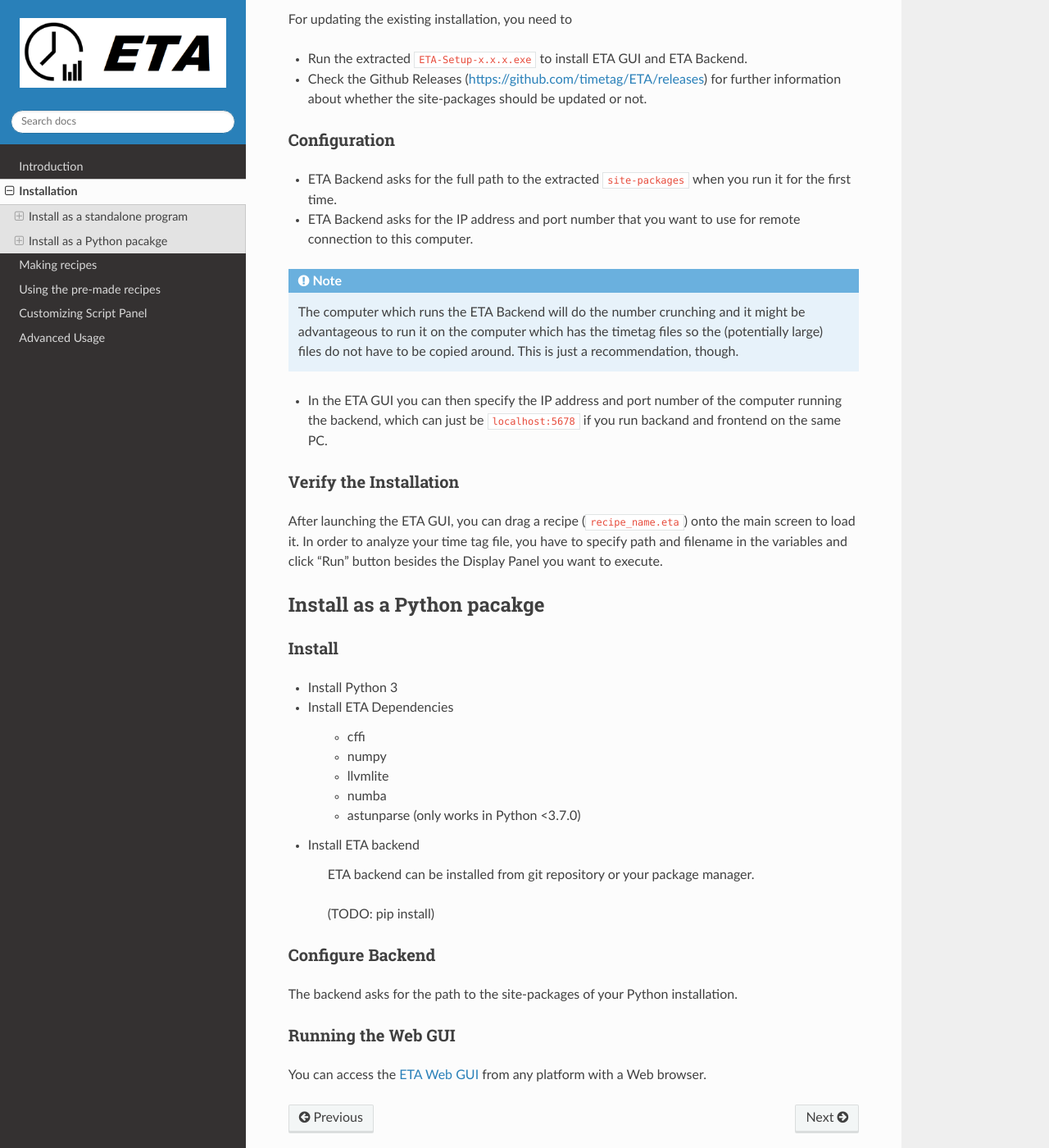
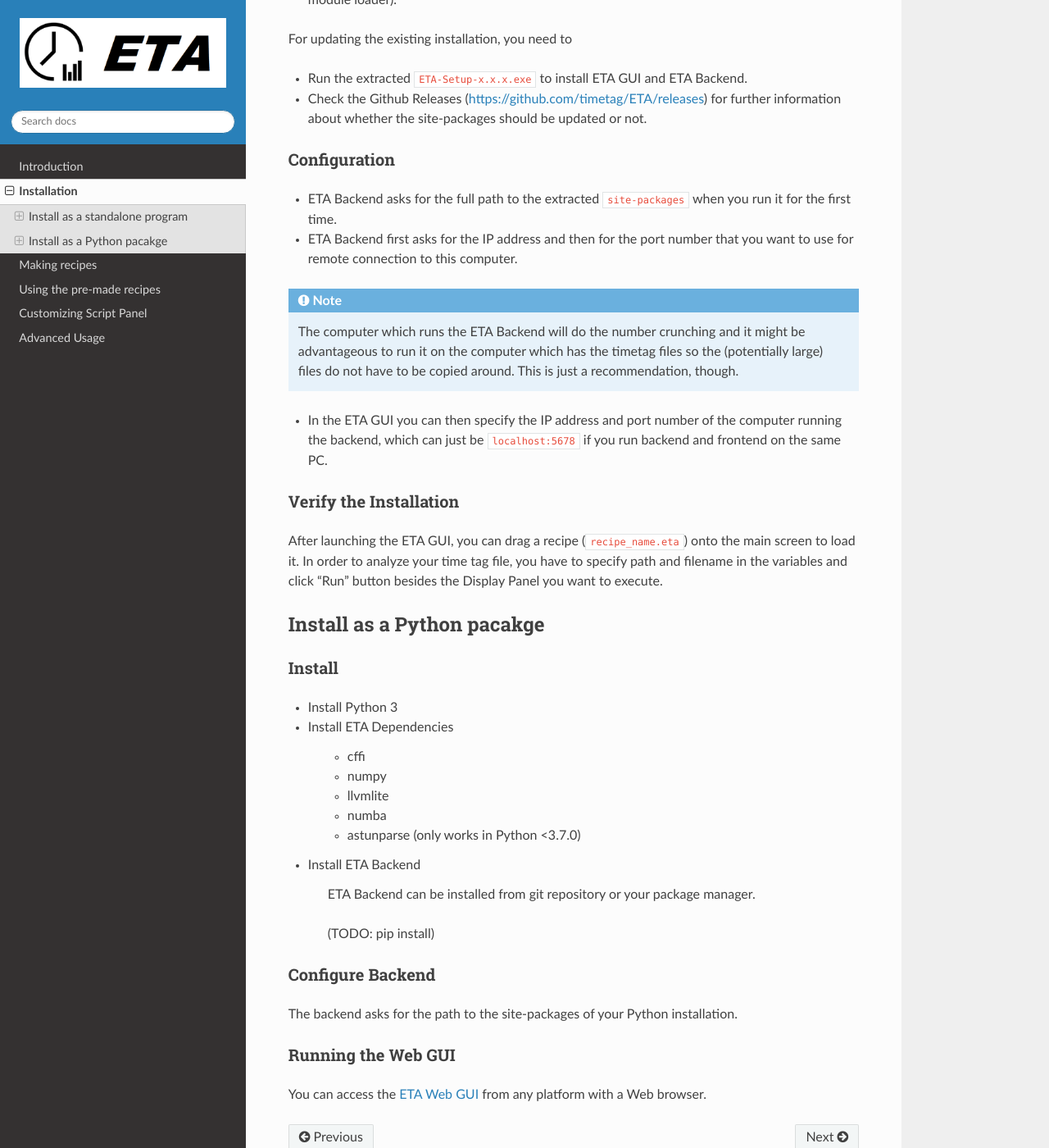
Before and after one commit to timetag/timetag.github.io, a Sphinx documentation site: the page built from docs/installation.rst, in a window 1280 px wide and 1400 px high, scrolled down 716 px. Shown: the whole window at 82% size. Built offline with Sphinx 7.4.7 and the Read the Docs theme 2.0.0, drawn with Linux system fonts in a browser that asks for light colours; some of the changed text lies outside the part shown.

Commit message:
Update installation.rst
-typo and added instructions

```diff
--- a/docs/installation.rst
+++ b/docs/installation.rst
@@ -38,13 +38,13 @@
 
 *       ETA Backend asks for the full path to the extracted ``site-packages`` when you run it for the first time.
 
-*       ETA Backend asks for the IP address and port number that you want to use for remote connection to this computer.
+*       ETA Backend first asks for the IP address and then for the port number that you want to use for remote connection to this computer.
 
 .. note::
     The computer which runs the ETA Backend will do the number crunching and it might be advantageous to run it on the computer which has the timetag files so the (potentially large) files do not have to be copied around. This is just a recommendation, though.
 
 
-*       In the ETA GUI you can then specify the IP address and port number of the computer running the backend, which can just be ``localhost:5678`` if you run backand and frontend on the same PC.
+*       In the ETA GUI you can then specify the IP address and port number of the computer running the backend, which can just be ``localhost:5678`` if you run backend and frontend on the same PC.
 
 
 Verify the Installation
@@ -68,9 +68,9 @@
     - numba
     - astunparse (only works in Python <3.7.0)
 
-* Install ETA backend
+* Install ETA Backend
 
-    ETA backend can be installed from git repository or your package manager.
+    ETA Backend can be installed from git repository or your package manager.
 
     (TODO: pip install)
 
```
Also changed, not shown: other parts of docs/installation.rst (+1 -1 lines).
